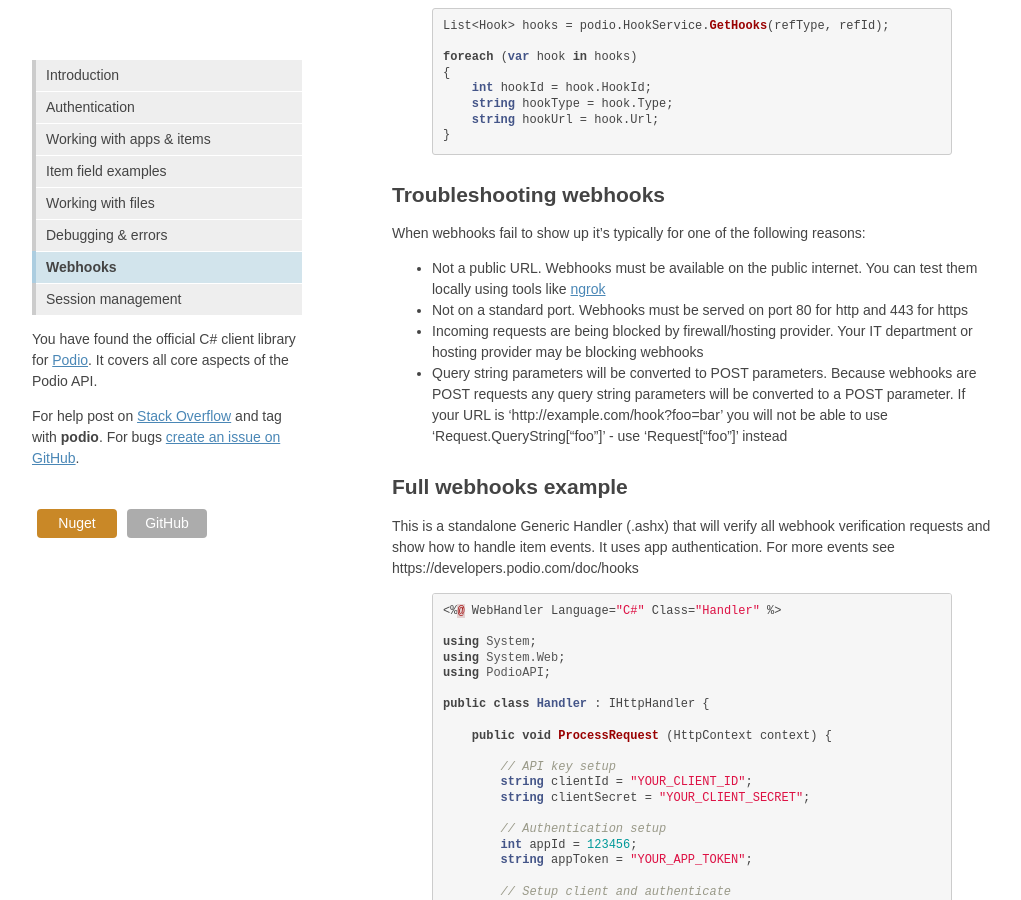
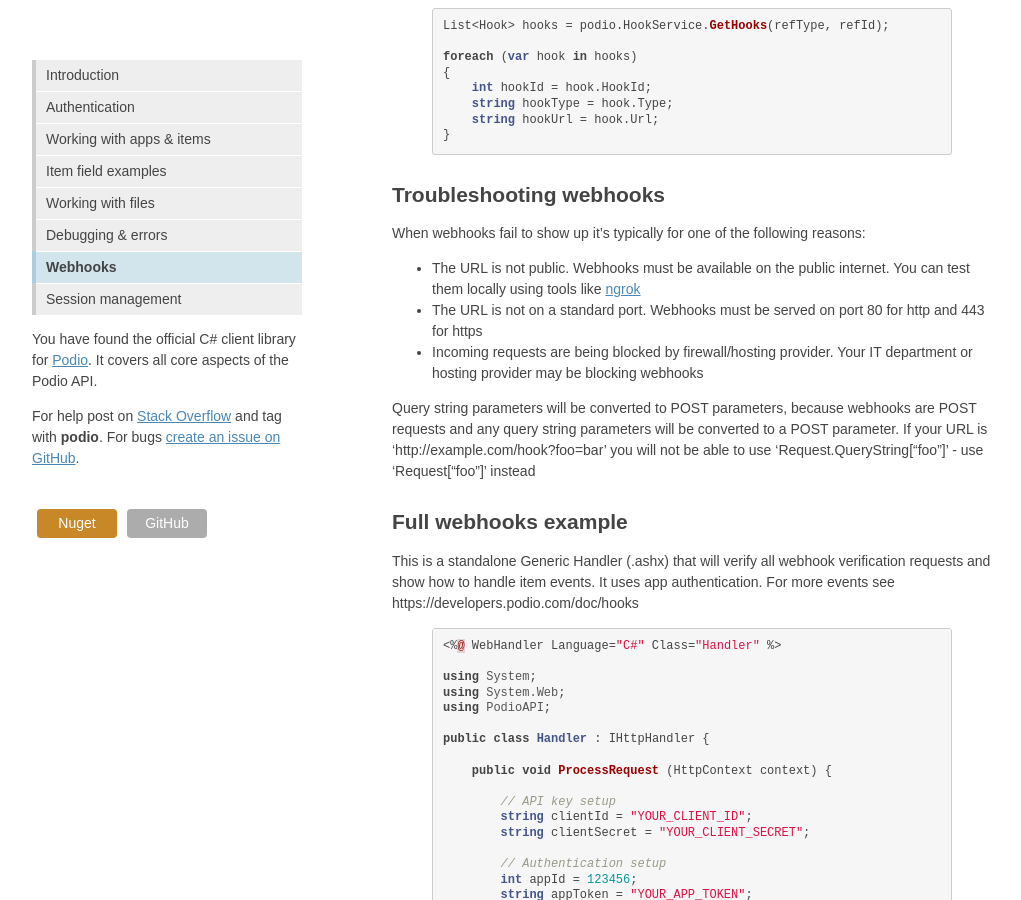
Before and after one commit to podio/podio-dotnet, a Jekyll site: the page built from webhooks/index.md, in a window 1280 px wide and 900 px high, scrolled down 724 px. Shown: the whole window, without its empty margins (128-1149 px from the left). Built offline with Jekyll 4.4.1, drawn with Linux system fonts in a browser that asks for light colours.

Commit message:
Fix sentence structure.

```diff
--- a/webhooks/index.md
+++ b/webhooks/index.md
@@ -41,10 +41,11 @@ foreach (var hook in hooks)
 ## Troubleshooting webhooks
 When webhooks fail to show up it's typically for one of the following reasons:
 
-* Not a public URL. Webhooks must be available on the public internet. You can test them locally using tools like [ngrok](https://ngrok.com/)
-* Not on a standard port. Webhooks must be served on port 80 for http and 443 for https
+* The URL is not public. Webhooks must be available on the public internet. You can test them locally using tools like [ngrok](https://ngrok.com/)
+* The URL is not on a standard port. Webhooks must be served on port 80 for http and 443 for https
 * Incoming requests are being blocked by firewall/hosting provider. Your IT department or hosting provider may be blocking webhooks
-* Query string parameters will be converted to POST parameters. Because webhooks are POST requests any query string parameters will be converted to a POST parameter. If your URL is 'http://example.com/hook?foo=bar' you will not be able to use 'Request.QueryString["foo"]' - use 'Request["foo"]' instead
+
+Query string parameters will be converted to POST parameters, because webhooks are POST requests and any query string parameters will be converted to a POST parameter. If your URL is 'http://example.com/hook?foo=bar' you will not be able to use 'Request.QueryString["foo"]' - use 'Request["foo"]' instead
 
 
 ## Full webhooks example
```
